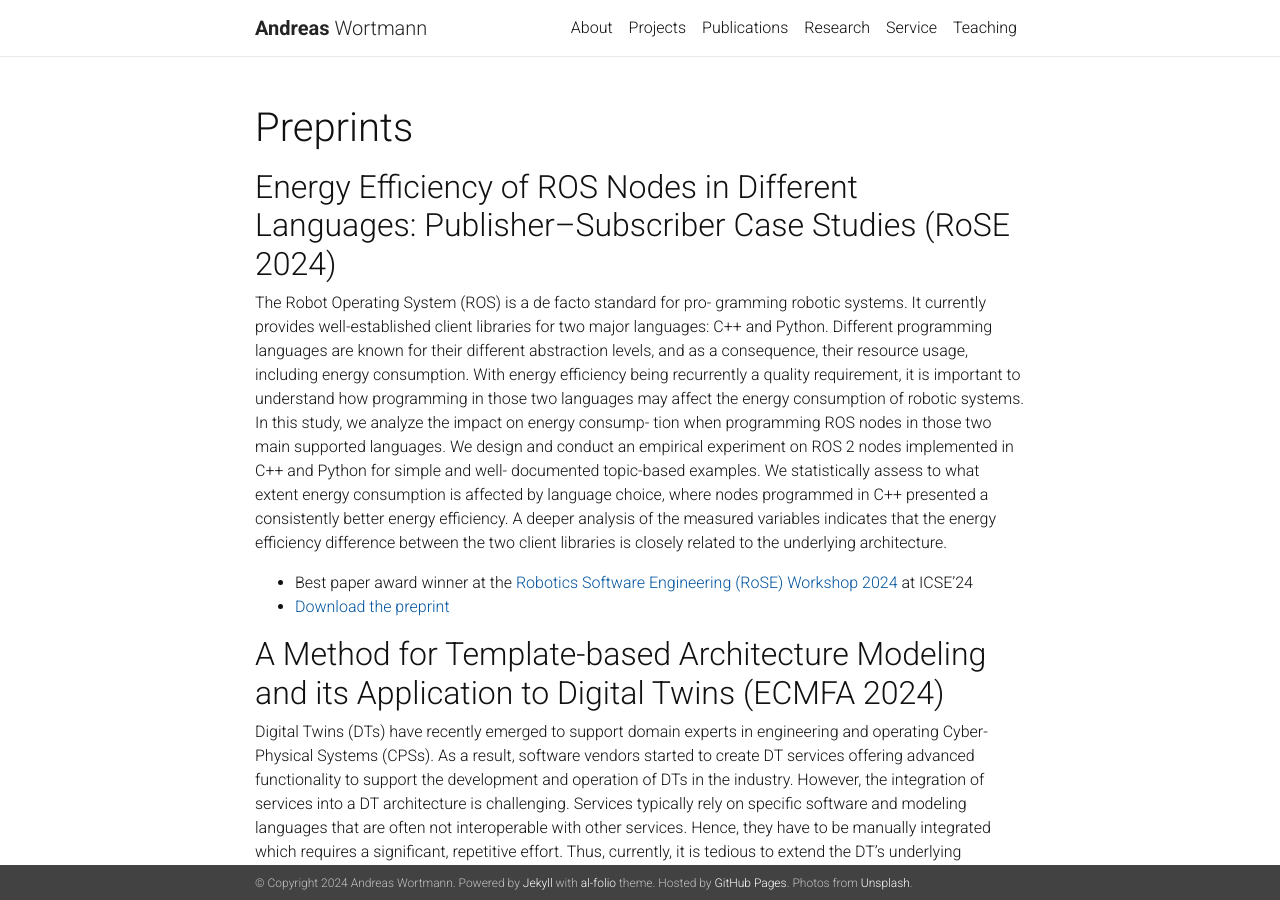
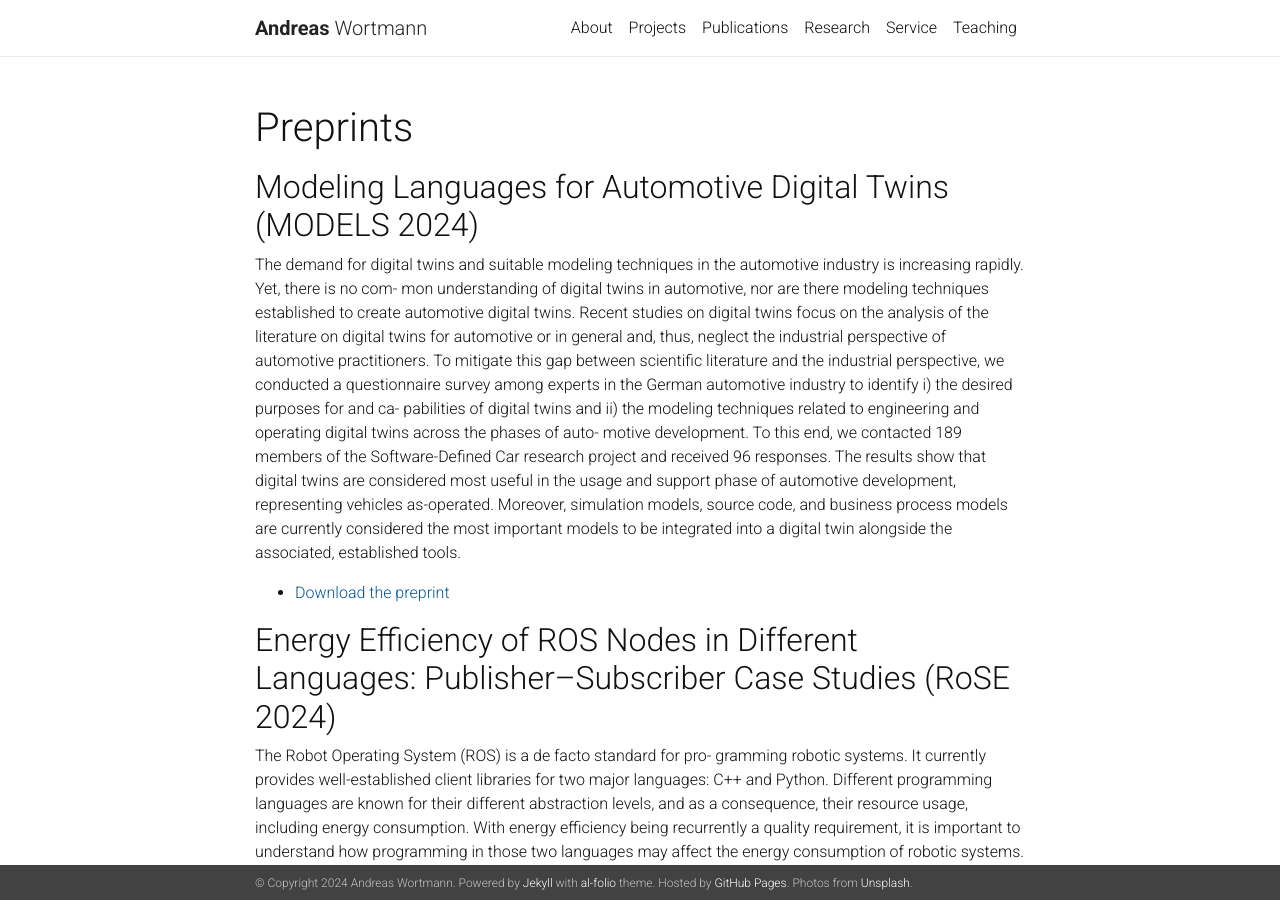
Before and after one commit to awortmann/awortmann.github.io, a Jekyll site: the page built from _pages/preprints.md, in a window 1280 px wide and 900 px high. Built offline with Jekyll 4.4.1, drawn with Linux system fonts in a browser that asks for light colours; nearby versions of some CDN libraries; a style sheet for code colours, icons or effects is not loaded.

Commit message:
Minor update

```diff
--- a/_pages/preprints.md
+++ b/_pages/preprints.md
@@ -6,8 +6,16 @@ description:
 nav: false
 ---
 
+
+
+## Modeling Languages for Automotive Digital Twins (MODELS 2024)
+
+The demand for digital twins and suitable modeling techniques in the automotive industry is increasing rapidly. Yet, there is no com- mon understanding of digital twins in automotive, nor are there modeling techniques established to create automotive digital twins. Recent studies on digital twins focus on the analysis of the literature on digital twins for automotive or in general and, thus, neglect the industrial perspective of automotive practitioners. To mitigate this gap between scientific literature and the industrial perspective, we conducted a questionnaire survey among experts in the German automotive industry to identify i) the desired purposes for and ca- pabilities of digital twins and ii) the modeling techniques related to engineering and operating digital twins across the phases of auto- motive development. To this end, we contacted 189 members of the Software-Defined Car research project and received 96 responses. The results show that digital twins are considered most useful in the usage and support phase of automotive development, representing vehicles as-operated. Moreover, simulation models, source code, and business process models are currently considered the most important models to be integrated into a digital twin alongside the associated, established tools.
+
+- [Download the preprint](https://github.com/awortmann/awortmann.github.io/raw/master/downloads/preprints/Modeling_Languages_for_Automotive_Digital_Twins.pdf)
+
+
 ## Energy Efficiency of ROS Nodes in Different Languages: Publisher–Subscriber Case Studies (RoSE 2024)
-
 
 The Robot Operating System (ROS) is a de facto standard for pro- gramming robotic systems. It currently provides well-established client libraries for two major languages: C++ and Python. Different programming languages are known for their different abstraction levels, and as a consequence, their resource usage, including energy consumption. With energy efficiency being recurrently a quality requirement, it is important to understand how programming in those two languages may affect the energy consumption of robotic systems. In this study, we analyze the impact on energy consump- tion when programming ROS nodes in those two main supported languages. We design and conduct an empirical experiment on ROS 2 nodes implemented in C++ and Python for simple and well- documented topic-based examples. We statistically assess to what extent energy consumption is affected by language choice, where nodes programmed in C++ presented a consistently better energy efficiency. A deeper analysis of the measured variables indicates that the energy efficiency difference between the two client libraries is closely related to the underlying architecture.
 
```
Also changed, not shown: 1 other file.
